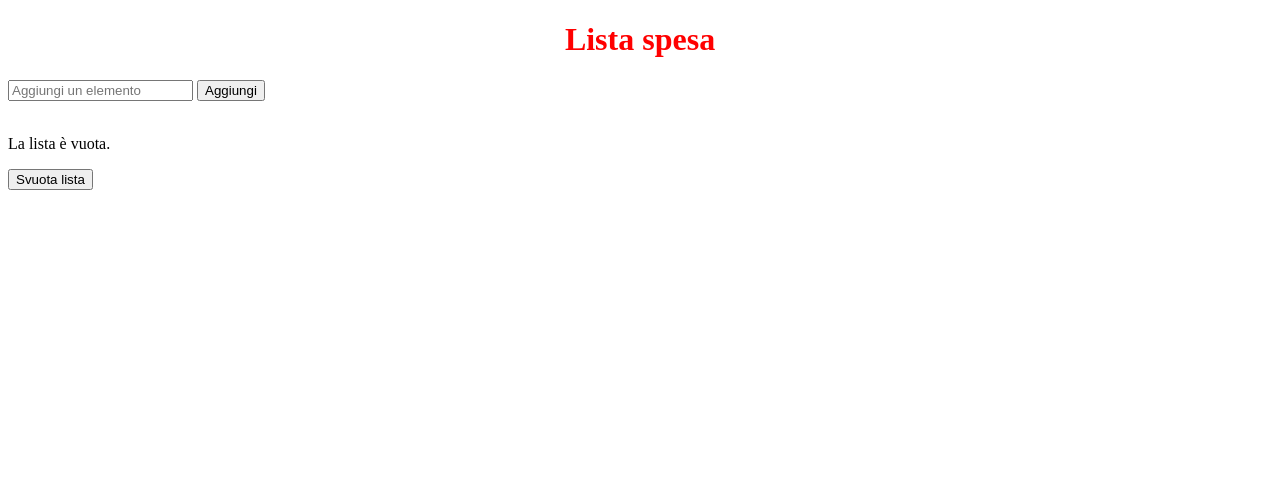
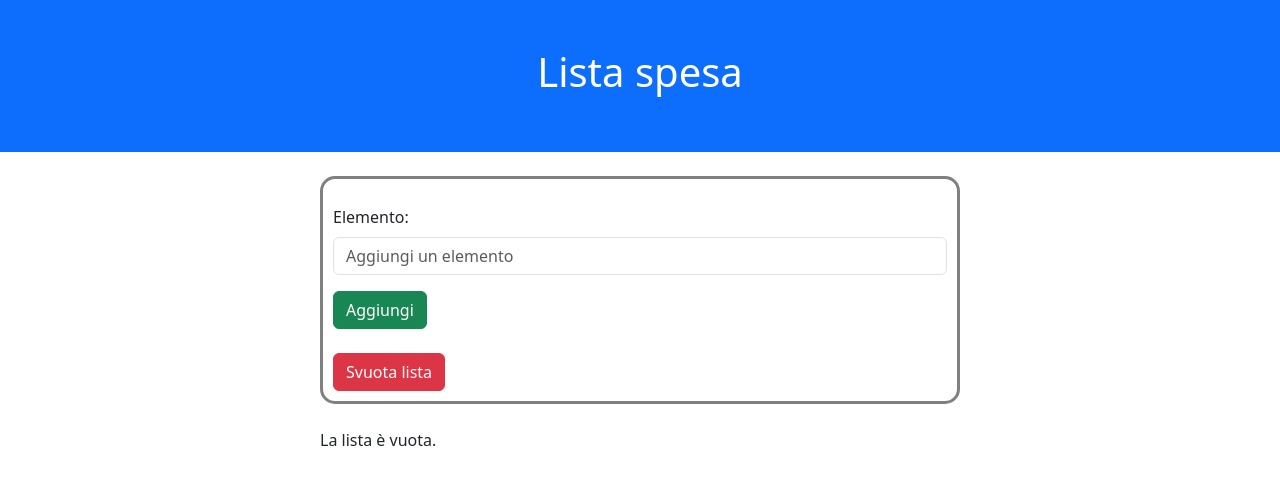
Before and after one commit to RaffoMagno/Progetto_Flask, a Flask app: page / in a window 1280 px wide. Shown: the top 485 px of the page. Run offline with Flask 3, Linux system fonts and the light colour scheme.

Commit message:
aggiunta grafica css

```diff
--- a/static/css/style.css
+++ b/static/css/style.css
@@ -1,8 +1,16 @@
-h1 {
-    color: red;
-    text-align: center;
+#form-aggiungere {
+    max-width: 50%;
+    margin: auto;
+    padding: 10px;
+    border: 3px grey solid;
+    border-radius: 15px;
+}
+
+#zona-elementi {
+    max-width: 50%;
+    margin: auto;
 }
 
 li {
- color: green;
+    padding-bottom: 10px;
 }
--- a/templates/index.html
+++ b/templates/index.html
@@ -5,31 +5,43 @@
     <meta name="viewport" content="width=device-width, initial-scale=1.0">
     <link rel="stylesheet" href="../static/css/style.css">
     <title>Lista della Spesa</title>
+    <link href="https://cdn.jsdelivr.net/npm/bootstrap@5.3.3/dist/css/bootstrap.min.css" rel="stylesheet">
+    <script src="https://cdn.jsdelivr.net/npm/bootstrap@5.3.3/dist/js/bootstrap.bundle.min.js"></script>
     </head>
 <body>
-    <h1>Lista spesa</h1>
-    <form action="/aggiungi" method="post">
-        <input type="text" name="elemento" placeholder="Aggiungi un elemento" required>
-        <button type="submit">Aggiungi</button>
-    </form>
+    <div class="container-fluid p-5 bg-primary text-white text-center">
+        <h1>Lista spesa</h1>
+    </div>
     <br>
-    <div id = "cosa">
+    <div id="form-aggiungere">
+        <form action="/aggiungi" method="post" class="button-container">
+            <div class="mb-3 mt-3">
+            <label for="elemento" class="form-label">Elemento:</label>
+            <input type="elemento" class="form-control" placeholder="Aggiungi un elemento" name="elemento" required>
+            </div>
+            <button type="submit" class="btn btn-success">Aggiungi</button>
+        </form>
+        <br>
+        <form action="/svuota" method="post" style="display:inline;" id="btn-svuota-lista">
+            <button type="submit" class="btn btn-danger">Svuota lista</button>
+        </form>
+    </div>
+    <br>
+
+    <div id = "zona-elementi">
         {% if lista_spesa %}
         <ul>
             {% for elemento in lista_spesa %}
             <li>
                 {{ elemento.elemento }}
                 <form action="/rimuovi/{{ elemento.id }}" method="post" style="display:inline;">
-                <button type="submit">Rimuovi</button></form>
+                <button type="submit" class="btn btn-warning">Rimuovi</button></form>
             </li>
             {% endfor %}
         {% else %}
             <p>La lista è vuota.</p>
         {% endif %}
         </ul>
-        <form action="/svuota" method="post" style="display:inline;">
-            <button type="submit">Svuota lista</button>
-        </form>
     </div>
     <br>
 </body>
```
Also changed, not shown: instance/lista_spesa.db.
